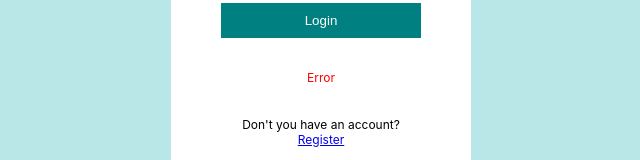
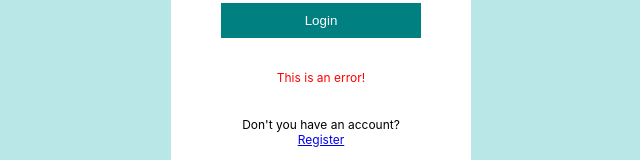
Before and after one commit to Ofir-Cohen-1/Blog_App, a React (Create React App) app in the folder blog/client/: page /login in a window 1280 px wide. Shown: the part 410-570 px from the top of the page, without its empty margins (319-959 px from the left). Built offline with nearby package versions, Linux system fonts and the light colour scheme.

Commit message:
Updated Login page

```diff
--- a/blog/client/src/pages/Login.jsx
+++ b/blog/client/src/pages/Login.jsx
@@ -10,7 +10,7 @@ const Login = () => {
         <input type="text" placeholder="username" />
         <input type="password" placeholder="password" />
         <button>Login</button>
-        <p>Error</p>
+        <p>This is an error!</p>
         <span>Don't you have an account? <Link to="/register">Register</Link></span>
       </form>
     </div>
```
